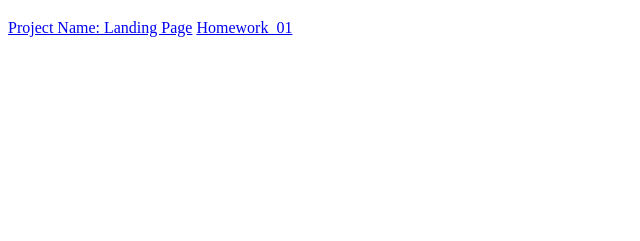
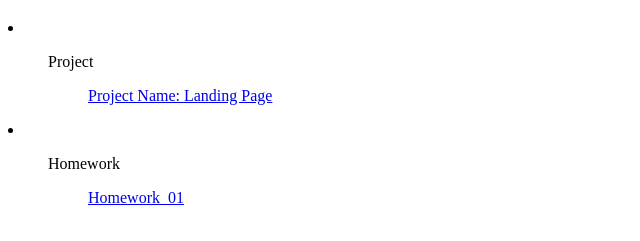
Before and after one commit to middkidd/middkidd.github.io, a plain HTML site: page index.html in a window 1280 px wide. Shown: the part 61-302 px from the top of the page, without its empty margins (0-640 px from the left). Drawn offline with Linux system fonts and the light colour scheme.

Commit message:
목록 정리 및 과제 추

```diff
--- a/index.html
+++ b/index.html
@@ -11,8 +11,26 @@
 	<h1>Coming Soon...</h1>
 
 	<!-- Anchor 앵커(닺), 속성 href (참조 주소: Hyperlink Reference) -->
-	<a href="projects/Landing_page/index.html">Project Name: Landing Page</a>
-	<a href="Homework/index.html">Homework_01</a>
+	<li>
+		<ul>
+			<p>Project</p>
+				<ol>
+					<a href="projects/Landing_page/index.html">Project Name: Landing Page</a>
+				</ol>
+
+		</ul>
+	</li>
+	<li>
+		<ul>
+			<p>Homework</p>
+				<ol>
+					<a href="Homework/index.html">Homework_01</a>
+				</ol>
+
+		</ul>
+
+	</li>
+
 
 </body>
 </html>
```
